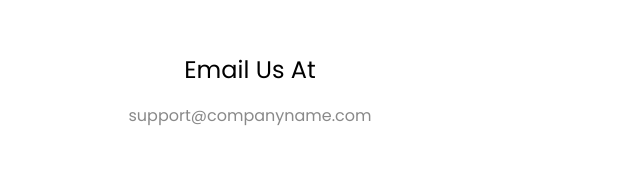
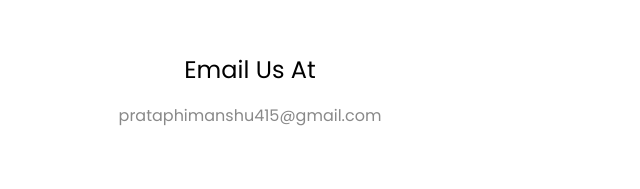
Before and after one commit to Coder-pratap/portfolio, a plain HTML site: page index.html in a window 1280 px wide. Shown: the part 5068-5257 px from the top of the page, 0-640 px from the left. Drawn offline with nearby package versions, Linux system fonts and the light colour scheme.

Commit message:
Update index.html

```diff
--- a/index.html
+++ b/index.html
@@ -245,7 +245,7 @@
                     <div class="card">
                         <img src="./images/msg.svg" alt="">
                         <h1>Email Us At</h1>
-                        <h6>support@companyname.com</h6>
+                        <h6>prataphimanshu415@gmail.com</h6>
                     </div>
                 </div>
 
```
